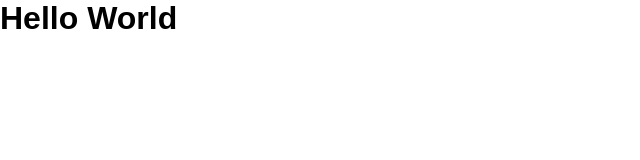
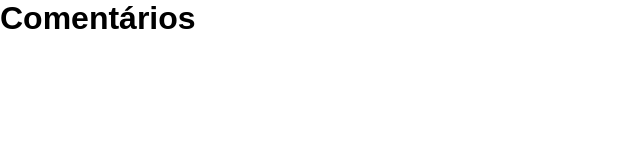
Before and after one commit to AdsonVilla/Posts-and-Comments, a React (Vite) app in the folder teste-frontend/: page /comments in a window 1280 px wide. Shown: the top 160 px of the page, without its empty margins (0-640 px from the left). Built offline with nearby package versions, Linux system fonts and the light colour scheme.

Commit message:
feat: criar rotas com react-router-dom

```diff
--- /dev/null
+++ b/package.json
@@ -0,0 +1,5 @@
+{
+  "dependencies": {
+    "react-router-dom": "^6.9.0"
+  }
+}
--- a/teste-frontend/src/App.jsx
+++ b/teste-frontend/src/App.jsx
@@ -1,9 +1,10 @@
 import "./App.css";
+import { RoutesApp } from "./routes";
 
 function App() {
   return (
-    <div className="App">
-      <h1>Hello World</h1>
+    <div className="container">
+      <RoutesApp />
     </div>
   );
 }
--- /dev/null
+++ b/teste-frontend/src/pages/Comments/index.jsx
@@ -0,0 +1,11 @@
+import "./comments.css";
+
+function Comments() {
+  return (
+    <div>
+      <h1>Comentários</h1>
+    </div>
+  );
+}
+
+export default Comments;
--- /dev/null
+++ b/teste-frontend/src/pages/Home/index.jsx
@@ -0,0 +1,10 @@
+import "./home.css";
+
+function Home() {
+  return (
+    <div>
+      <h1>Home</h1>
+    </div>
+  );
+}
+export default Home;
--- /dev/null
+++ b/teste-frontend/src/routes.jsx
@@ -0,0 +1,15 @@
+import { BrowserRouter, Routes, Route } from "react-router-dom";
+
+import Home from "./pages/Home";
+import Comments from "./pages/Comments";
+
+export function RoutesApp() {
+  return (
+    <BrowserRouter>
+      <Routes>
+        <Route path="/" element={<Home />} />
+        <Route path="/comments" element={<Comments />} />
+      </Routes>
+    </BrowserRouter>
+  );
+}
```
Also changed, not shown: teste-frontend/src/pages/Comments/comments.css (added), teste-frontend/src/pages/Home/home.css (added), 1 other file (tests, documents, lock files or other folders).
